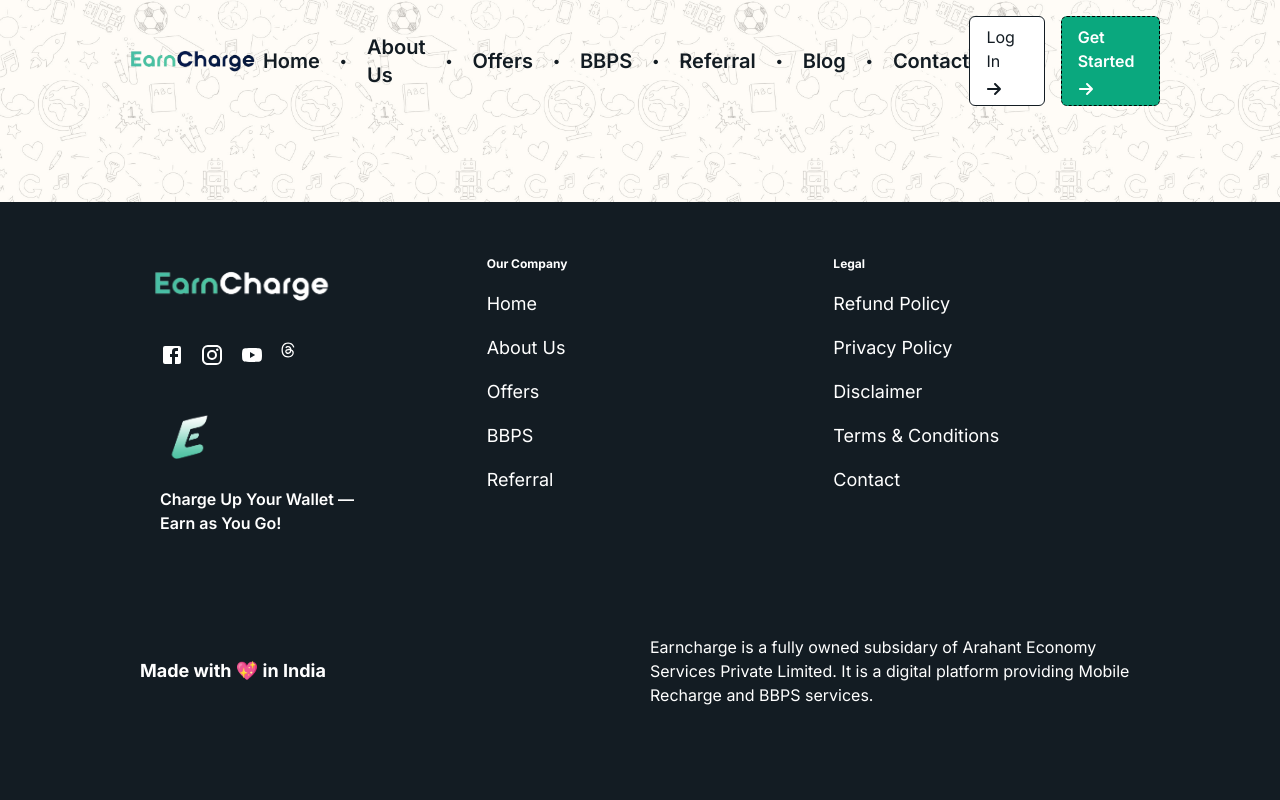
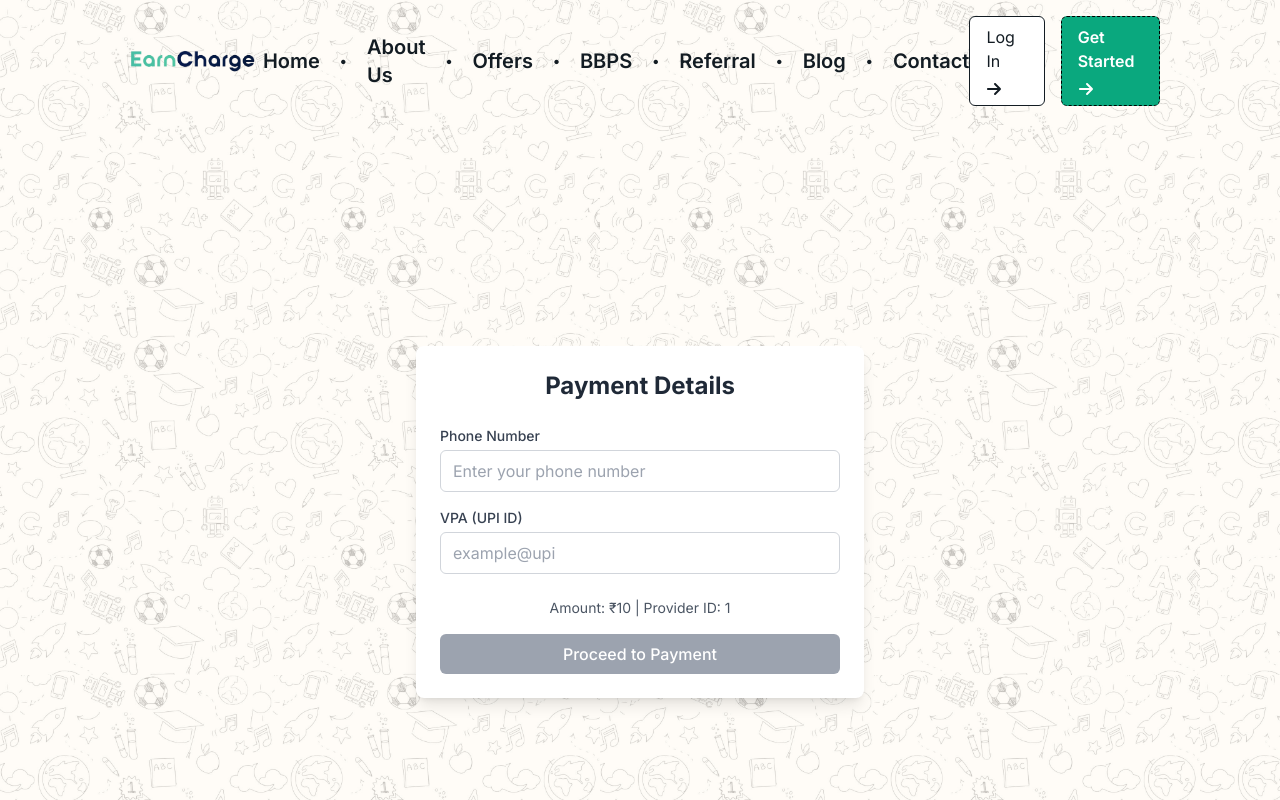
Before and after one commit to Vismay19999/earncharge-rewrite-frontend, a Next.js app: page /payment in a window 1280 px wide. Shown: the top 800 px of the page. Built offline with nearby package versions, Linux system fonts and the light colour scheme.

Commit message:
Payment Gateway Integration + BBPS comming soon

```diff
--- a/src/app/(payment)/payment/page.tsx
+++ b/src/app/(payment)/payment/page.tsx
@@ -1,51 +1,153 @@
 "use client";
-import PaymentsIndex from "@/components/recharge/payments/PaymentsIndex";
-import { usePathname, useSearchParams } from "next/navigation";
-import React, { useEffect, useState, Suspense } from "react";
+import React, { useState, useEffect } from "react";
+import { useSearchParams } from "next/navigation";
+import axios from "axios";
+import { getAccessToken } from "@/utils/auth";
 
-// Define the type for the fetched parameters
-type SearchParamsFetcherProps = {
-  onParamsFetched: (amount: string | null, providerId: string | null) => void;
-};
+const PaymentPage = () => {
+  const searchParams = useSearchParams();
+  const [loading, setLoading] = useState(false);
+  const [formHtml, setFormHtml] = useState("");
+  const [error, setError] = useState("");
+  const [phoneNumber, setPhoneNumber] = useState("");
+  const [vpa, setVpa] = useState("");
+  const [showPaymentForm, setShowPaymentForm] = useState(false);
+  const [isFormValid, setIsFormValid] = useState(false);
 
-// Create a separate component for fetching search params
-const SearchParamsFetcher: React.FC<SearchParamsFetcherProps> = ({ onParamsFetched }) => {
-  const pathname = usePathname();
-  const searchParams = useSearchParams();
+  // Get amount and providerId from URL parameters
+  const amount = searchParams.get("amount") || "10";
+  const providerId = searchParams.get("providerId") || "1";
 
+  // Validate phone number and VPA
   useEffect(() => {
-    const fetchedAmount = searchParams.get("amount");
-    const fetchedProviderId = searchParams.get("providerId");
+    // Basic validation - adjust as needed
+    const isPhoneValid = phoneNumber.length >= 10;
+    const isVpaValid = vpa.includes('@');
+    setIsFormValid(isPhoneValid && isVpaValid);
+  }, [phoneNumber, vpa]);
 
-    onParamsFetched(fetchedAmount, fetchedProviderId);
-  }, [pathname, searchParams, onParamsFetched]);
+  const handleDetailsSubmit = async (e: React.FormEvent) => {
+    e.preventDefault();
+    if (!isFormValid) return;
 
-  return null; // This component doesn't render anything
-};
+    try {
+      setLoading(true);
 
-const Page: React.FC = () => {
-  const [amount, setAmount] = useState<string | null>(null);
-  const [providerId, setProviderId] = useState<string | null>(null);
+      // Make API call to payment creation endpoint
+      const response = await axios.post(
+        "https://api.earncharge.in/v1/payment/create",
+        {
+          amount: parseInt(amount),
+          vpa,
+          phoneNumber,
+          providerId,
+          gateway: "PAYU"
+        },
+        {
+          headers: {
+            "Content-Type": "application/json",
+            Authorization: `Bearer ${getAccessToken()}`
+          }
+        }
+      );
 
-  const handleParamsFetched = (fetchedAmount: string | null, fetchedProviderId: string | null) => {
-    setAmount(fetchedAmount);
-    setProviderId(fetchedProviderId);
+      // Set the HTML form from the response
+      setFormHtml(response.data);
+      setShowPaymentForm(true);
+
+      // After a short delay, submit the form automatically
+      setTimeout(() => {
+        const formElement = document.getElementById("payment-form") as HTMLFormElement;
+        if (formElement) {
+          formElement.submit();
+        }
+      }, 1000);
+    } catch (err) {
+      console.error("Payment creation failed:", err);
+      setError("Failed to initialize payment. Please try again.");
+    } finally {
+      setLoading(false);
+    }
   };
 
   return (
-    <Suspense fallback={<div>Loading...</div>}>
-      <SearchParamsFetcher onParamsFetched={handleParamsFetched} />
-      <div className="max-w-[450px] m-auto mt-10 mb-10">
-      <div className="flex flex-wrap gap-10 w-full">
-        <div className="flex-[2]">
-          {amount && providerId && (
-            <PaymentsIndex amount={amount} provider={providerId} />
-          )}
-        </div>
+    <div className="min-h-screen flex flex-col items-center justify-center p-4">
+      <div className="max-w-md w-full bg-white rounded-lg shadow-lg p-6">
+        {!showPaymentForm ? (
+          <div>
+            <h1 className="text-2xl font-bold text-gray-800 mb-6 text-center">Payment Details</h1>
+            <form onSubmit={handleDetailsSubmit}>
+              <div className="mb-4">
+                <label htmlFor="phoneNumber" className="block text-sm font-medium text-gray-700 mb-1">
+                  Phone Number
+                </label>
+                <input
+                  type="tel"
+                  id="phoneNumber"
+                  value={phoneNumber}
+                  onChange={(e) => setPhoneNumber(e.target.value)}
+                  className="w-full px-3 py-2 border border-gray-300 rounded-md focus:outline-none focus:ring-2 focus:ring-blue-500"
+                  placeholder="Enter your phone number"
+                  required
+                />
+              </div>
+              <div className="mb-6">
+                <label htmlFor="vpa" className="block text-sm font-medium text-gray-700 mb-1">
+                  VPA (UPI ID)
+                </label>
+                <input
+                  type="text"
+                  id="vpa"
+                  value={vpa}
+                  onChange={(e) => setVpa(e.target.value)}
+                  className="w-full px-3 py-2 border border-gray-300 rounded-md focus:outline-none focus:ring-2 focus:ring-blue-500"
+                  placeholder="example@upi"
+                  required
+                />
+              </div>
+              <div className="text-center">
+                <p className="text-sm text-gray-600 mb-4">
+                  Amount: ₹{amount} | Provider ID: {providerId}
+                </p>
+                <button
+                  type="submit"
+                  disabled={!isFormValid || loading}
+                  className={`w-full py-2 px-4 rounded-md text-white font-medium ${
+                    isFormValid && !loading ? 'bg-blue-600 hover:bg-blue-700' : 'bg-gray-400 cursor-not-allowed'
+                  }`}
+                >
+                  {loading ? 'Processing...' : 'Proceed to Payment'}
+                </button>
+              </div>
+            </form>
+          </div>
+        ) : loading ? (
+          <div className="text-center">
+            <div className="animate-spin rounded-full h-12 w-12 border-b-2 border-blue-700 mx-auto"></div>
+            <p className="mt-4 text-gray-600">Initializing payment gateway...</p>
+          </div>
+        ) : error ? (
+          <div className="text-center text-red-500">
+            <p>{error}</p>
+            <button
+              onClick={() => setShowPaymentForm(false)}
+              className="mt-4 px-4 py-2 bg-blue-600 text-white rounded hover:bg-blue-700"
+            >
+              Try Again
+            </button>
+          </div>
+        ) : (
+          <div>
+            <div className="text-center mb-4">
+              <h1 className="text-2xl font-bold text-gray-800">Payment Gateway</h1>
+              <p className="text-gray-600">You'll be redirected to the payment page in a moment...</p>
+            </div>
+            <div id="form-container" dangerouslySetInnerHTML={{ __html: formHtml }}></div>
+          </div>
+        )}
       </div>
-      </div>
-    </Suspense>
+    </div>
   );
 };
 
-export default Page;
+export default PaymentPage;
--- a/src/components/services/Main.tsx
+++ b/src/components/services/Main.tsx
@@ -1,17 +1,21 @@
 "use client";
 import { useState, useRef } from "react";
-import MobileContent from './MobileContent';
-import IndexElectricityBBPS from "@/components/bbps/Electricity/IndexElectricityBBPS";
-import IndexFastTagBBPS from "@/components/bbps/FastTag/IndexFastTagBBPS";
-import IndexGasBBPS from "@/components/bbps/Gas/IndexGasBBPS";
-import IndexWaterBBPS from "@/components/bbps/Water/IndexWaterBBPS";
-import { Add, Remove, PhoneAndroid, ElectricBolt, DirectionsCar, WaterDrop, PropaneTank } from "@mui/icons-material";
+import { ElectricBolt, DirectionsCar, WaterDrop, PropaneTank } from "@mui/icons-material";
+import { Add, Remove, PhoneAndroid } from "@mui/icons-material";
+import MobileContent from "./MobileContent";
 
 // Define a type for the tab content and icons
 interface Tab {
   content: JSX.Element;
   icon: JSX.Element;
 }
+
+const ComingSoonMessage = () => (
+  <div className="flex flex-col items-center justify-center h-48">
+    <h2 className="text-2xl font-semibold text-gray-700 mb-2">Coming Soon!</h2>
+    <p className="text-gray-500">This service will be available shortly.</p>
+  </div>
+);
 
 const AllTabs = () => {
   const [currentTab, setCurrentTab] = useState<string>("Mobile");
@@ -29,10 +33,10 @@
   // Define the tabs with their respective content and icons
   const tabs: Record<string, Tab> = {
     Mobile: { content: <MobileContent />, icon: <MobileIcon /> },
-    Electricity: { content: <IndexElectricityBBPS />, icon: <ElectricityIcon /> },
-    Gas: { content: <IndexGasBBPS />, icon: <GasIcon /> },
-    Water: { content: <IndexWaterBBPS />, icon: <WaterIcon /> },
-    FastTag: { content: <IndexFastTagBBPS />, icon: <FastTagIcon /> },
+    Electricity: { content: <ComingSoonMessage />, icon: <ElectricityIcon /> },
+    Gas: { content: <ComingSoonMessage />, icon: <GasIcon /> },
+    Water: { content: <ComingSoonMessage />, icon: <WaterIcon /> },
+    FastTag: { content: <ComingSoonMessage />, icon: <FastTagIcon /> },
   };
 
   const renderTabs = (visibleTabs: string[]) => {
@@ -82,16 +86,9 @@
         {renderRemainingTabs()}
       </div>
 
-      {/* Desktop View - Show first 6 tabs */}
+      {/* Desktop View - Show all tabs */}
       <div className="relative hidden lg:flex gap-10">
-        {renderTabs(Object.keys(tabs).slice(0, 6))}
-        <button
-          className="flex items-center justify-center bg-gray-100 text-gray-800 px-4 py-2 rounded-lg hover:bg-gray-200 transition-all duration-200"
-          onClick={handleDropdownClick}
-        >
-          {showDropdown ? <Remove /> : <Add />}
-        </button>
-        {renderRemainingTabs()}
+        {renderTabs(Object.keys(tabs))}
       </div>
 
       {/* Tab content */}
```
